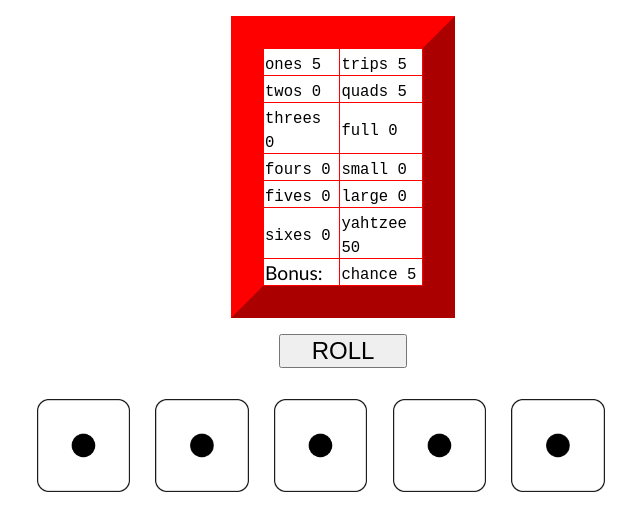
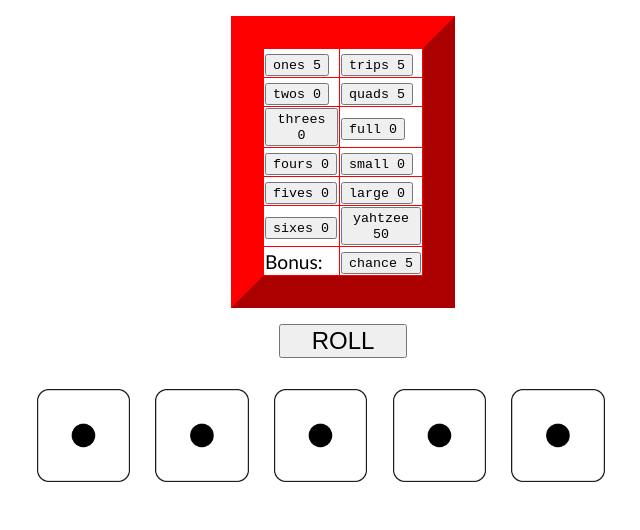
Before and after one commit to benbradford/yahtzoo, a React (Create React App) app: page / in a window 1280 px wide. Shown: the top 530 px of the page, without its empty margins (297-937 px from the left). Built offline with nearby package versions, Linux system fonts and the light colour scheme; the HTML template or start-up script is replaced by a standard one.

Commit message:
adding callback for when clicking score

```diff
--- a/src/InGameData.ts
+++ b/src/InGameData.ts
@@ -1,6 +1,8 @@
 export enum InGameStateType {
     awaiting_roll,
     rolling,
+    awaiting_selection,
+    selection_pending
 }
 export enum IScoreCategory {
     ones = 0,
--- a/src/InGameView.tsx
+++ b/src/InGameView.tsx
@@ -1,29 +1,29 @@
 import * as React from 'react';
 
-import {InGameState, InGameStateType} from './InGameData'
+import {InGameState, InGameStateType, IScoreCategory} from './InGameData'
 import DieView from './DieView';
 import DiceMutator from './DiceMutator';
 import GameStateHistory from './GameStateHistory'
-// import ScoreMutator from './ScoreMutator'
-// import ScoreCalculator from './ScoreCalculator'
+import ScoreMutator from './ScoreMutator'
+
 import ScoreBoardView from './ScoreBoardView'
 
 class InGameView extends React.Component<{}, InGameState>{
 
     private history : GameStateHistory;
     private diceMutator : DiceMutator;
-   //  private scoreMutator : ScoreMutator;
+     private scoreMutator : ScoreMutator;
     constructor(props: {}) {
         super(props);
         this.history = new GameStateHistory();
         this.diceMutator = new DiceMutator(this.history);
-       // this.scoreMutator = new ScoreMutator(this.history);
+        this.scoreMutator = new ScoreMutator(this.history);
     }
 
     public render() {
         return (
             <p>
-            <ScoreBoardView dice={this.state.dice} scores={this.state.scores} state={this.state.state} />
+            <ScoreBoardView dice={this.state.dice} scores={this.state.scores} state={this.state.state} onScoreSelection={this.handleScoreSelection}/>
              <button className = "Click-Button" onClick={this.handleRoll} disabled={this.state.state !== InGameStateType.awaiting_roll}> ROLL </button>
              <div className="Dice-Together"><table> <tr>
                {this.renderOneDie(0)}
@@ -61,6 +61,20 @@ class InGameView extends React.Component<{}, InGameState>{
         this.setState(this.diceMutator.toggle_hold(index));
     }
 
+    private handleScoreSelection = (category : IScoreCategory, score : number) => {
+        if (this.state.state === InGameStateType.awaiting_selection) {
+            if (this.scoreMutator.has_entry(category)) {
+                return;
+            }
+            this.scoreMutator.add_score(category, score);
+        } else if (this.state.state === InGameStateType.selection_pending) {
+            if (this.scoreMutator.has_entry(category)) {
+                return;
+            }
+            this.scoreMutator.change_score(category, score);
+        }
+    }
+
     private move_to(newState : InGameStateType) {
         const newData : InGameState=  {
             dice : this.state.dice,
--- a/src/ScoreBoardView.tsx
+++ b/src/ScoreBoardView.tsx
@@ -15,19 +15,25 @@ class ScoreBoardView extends React.Component<any, any>{
         return (
             <p>
                 <table className="ScoreBoard"> <tr>
-                    <tr> <ScoreCategoryView calc={calc} category={IScoreCategory.ones}   name="ones    " scores={this.props.scores} />  <ScoreCategoryView calc={calc} category={IScoreCategory.trips} name="trips   " scores={this.props.scores} />  </tr>
-                    <tr> <ScoreCategoryView calc={calc} category={IScoreCategory.twos}   name="twos    " scores={this.props.scores} />  <ScoreCategoryView calc={calc} category={IScoreCategory.quads} name="quads   " scores={this.props.scores} />  </tr>
-                    <tr> <ScoreCategoryView calc={calc} category={IScoreCategory.threes} name="threes " scores={this.props.scores} />  <ScoreCategoryView calc={calc} category={IScoreCategory.full}   name="full    " scores={this.props.scores} />  </tr>
-                    <tr> <ScoreCategoryView calc={calc} category={IScoreCategory.fours}  name="fours  " scores={this.props.scores} /> <ScoreCategoryView calc={calc} category={IScoreCategory.small}   name="small   " scores={this.props.scores} />  </tr>
-                    <tr> <ScoreCategoryView calc={calc} category={IScoreCategory.fives}  name="fives  " scores={this.props.scores} />  <ScoreCategoryView calc={calc} category={IScoreCategory.large}  name="large   " scores={this.props.scores} />  </tr>
-                    <tr> <ScoreCategoryView calc={calc} category={IScoreCategory.sixes}  name="sixes  " scores={this.props.scores} /> <ScoreCategoryView calc={calc} category={IScoreCategory.yahtzee} name="yahtzee " scores={this.props.scores} />  </tr>
-                    <tr> <BonusCellView />  <ScoreCategoryView calc={calc} category={IScoreCategory.chance} name="chance "scores={this.props.scores}  />  </tr>
+                    <tr> {this.add_view(calc, IScoreCategory.ones, "ones    ")}  {this.add_view(calc, IScoreCategory.trips, "trips   ")}  </tr>
+                    <tr> {this.add_view(calc, IScoreCategory.twos, "twos    ")}  {this.add_view(calc, IScoreCategory.quads, "quads   ")}  </tr>
+                    <tr> {this.add_view(calc, IScoreCategory.threes, "threes ")}  {this.add_view(calc, IScoreCategory.full, "full    ")}  </tr>
+                    <tr> {this.add_view(calc, IScoreCategory.fours, "fours  ")} {this.add_view(calc, IScoreCategory.small, "small   ")}  </tr>
+                    <tr> {this.add_view(calc, IScoreCategory.fives, "fives  ")}  {this.add_view(calc, IScoreCategory.large, "large   ")}  </tr>
+                    <tr> {this.add_view(calc, IScoreCategory.sixes, "sixes  ")} {this.add_view(calc, IScoreCategory.yahtzee, "yahtzee ")}  </tr>
+                    <tr> <BonusCellView />  {this.add_view(calc, IScoreCategory.chance, "chance ")}  </tr>
                 </tr></table>
             </p>
         );
     }
 
+    private handleScoreSelection = (category : IScoreCategory, score : number) => {
+        this.props.onScoreSelection(category, score);
+    }
 
+    private add_view(calc : ScoreCalculator, category : IScoreCategory, name : string) : any {
+        return  (<ScoreCategoryView onClick={this.handleScoreSelection} calc={calc} category={category} name={name} scores={this.props.scores} /> );
+    }
 }
 
 export default ScoreBoardView;
--- a/src/ScoreCategoryView.tsx
+++ b/src/ScoreCategoryView.tsx
@@ -11,13 +11,13 @@ class ScoreCategoryView extends React.Component<any, any>{
     public render() {
         return (
             <td className="ScoreBoard-Cell">
-                <code> {this.props.name} {this.score()} </code>
+                <button onClick={this.clicked}> <code> {this.props.name} {this.score()} </code>  </button>
             </td>
+
         );
     }
 
     private score() : string {
-
         const s = this.props.scores[this.props.category];
         if (s === undefined) {
             const calc : ScoreCalculator = this.props.calc;
@@ -26,6 +26,12 @@ class ScoreCategoryView extends React.Component<any, any>{
         return "" + s;
     }
 
+    private clicked = () => {
+        const s = this.props.scores[this.props.category];
+        if (s === undefined) {
+            this.props.onClick(this.props.category, this.props.calc.score(this.props.category));
+        }
+    }
 }
 
 export default ScoreCategoryView;
--- a/src/ScoreMutator.ts
+++ b/src/ScoreMutator.ts
@@ -34,6 +34,11 @@ export default class ScoreMutator {
         return this.history.push_state(newState);
     }
 
+    public change_score(category : IScoreCategory, total : number) : InGameState {
+        this.history.undo();
+        return this.add_score(category, total);
+    }
+
     public has_entry(category : IScoreCategory): boolean {
         return this.history.current().scores[category] !== undefined;
     }
```
